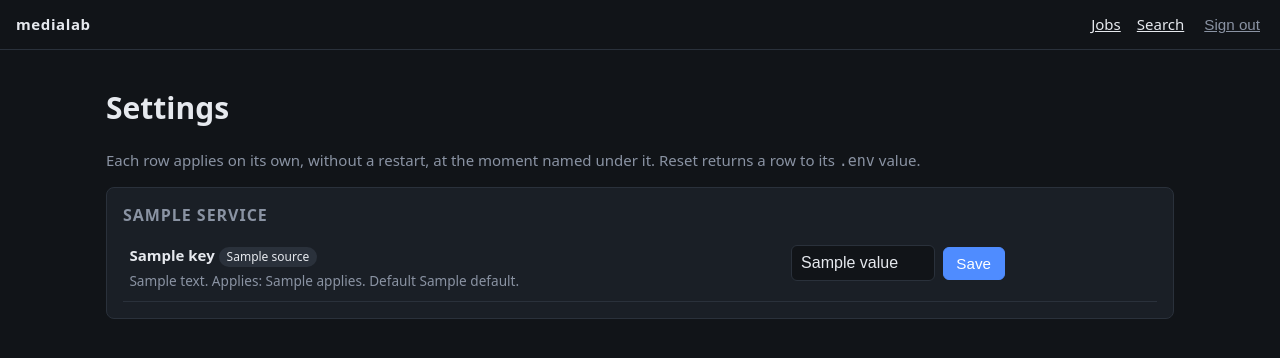
After one commit to MickMarch/medialab-web, a Python web app: template src/medialab_web/templates/settings.html in a window 1280 px wide. The commit adds this page. Shown: the top 358 px of the page. Run offline with Jinja, Linux system fonts and the light colour scheme; the template is opened without the code that fills it: most values are stand-ins (such as "Sample title", 1, 10 or a date in 2020).

Commit message:
feat: settings page with save and reset per row (#6)

```diff
--- a/pyproject.toml
+++ b/pyproject.toml
@@ -63,7 +63,7 @@ warn_unused_ignores = true
 ignore_missing_imports = true
 
 [tool.uv.sources]
-medialab-contracts = { git = "https://github.com/MickMarch/medialab-contracts", rev = "v0.6.0" }
+medialab-contracts = { git = "https://github.com/MickMarch/medialab-contracts", rev = "v0.7.0" }
 
 [dependency-groups]
 dev = [
--- a/src/medialab_web/client/__init__.py
+++ b/src/medialab_web/client/__init__.py
@@ -1,8 +1,9 @@
 from medialab_web.client._jobs import _JobsMixin
+from medialab_web.client._settings import _SettingsMixin
 from medialab_web.client._status import _StatusMixin
 from medialab_web.client._tmdb import _TmdbMixin
 from medialab_web.client._torrents import _TorrentsMixin
 
 
-class OrchestratorClient(_TmdbMixin, _TorrentsMixin, _StatusMixin, _JobsMixin):
+class OrchestratorClient(_TmdbMixin, _TorrentsMixin, _StatusMixin, _JobsMixin, _SettingsMixin):
     """The bot's single downstream dependency: the medialab-orchestrator gateway."""
--- a/src/medialab_web/main.py
+++ b/src/medialab_web/main.py
@@ -14,7 +14,7 @@ from medialab_web.client import OrchestratorClient
 from medialab_web.config import AppConfig, config
 from medialab_web.limiter import limiter
 from medialab_web.rendering import STATIC_DIR, render
-from medialab_web.routes import jobs, pages, search, system
+from medialab_web.routes import jobs, pages, search, settings, system
 
 logger = logging.getLogger(__name__)
 
@@ -56,6 +56,7 @@ def create_app(cfg: AppConfig | None = None) -> FastAPI:
     app.include_router(pages.router)
     app.include_router(jobs.router)
     app.include_router(search.router)
+    app.include_router(settings.router)
     return app
 
 
--- a/src/medialab_web/static/app.css
+++ b/src/medialab_web/static/app.css
@@ -47,6 +47,16 @@ nav { display: flex; gap: 1rem; align-items: center; }
 .steps li.now { background: var(--accent); color: #fff; }
 .notice.card { margin-bottom: .75rem; }
 .tools { margin: -.5rem 0 1rem; font-size: .85rem; }
+section.settings { margin-bottom: 1rem; }
+table.settings { width: 100%; border-collapse: collapse; }
+table.settings td { padding: .6rem .4rem; border-bottom: 1px solid var(--line); vertical-align: top; }
+.setting-name p { margin: .25rem 0 0; font-size: .85rem; }
+.setting-control form { display: flex; gap: .5rem; align-items: center; flex-wrap: wrap; }
+.setting-control input, .setting-control select { width: 9rem; }
+@media (max-width: 700px) {
+  table.settings tr { display: block; padding: .5rem 0; }
+  table.settings td { display: block; border: none; padding: .15rem .25rem; }
+}
 p.muted a { color: var(--accent); margin-left: .5rem; }
 nav a { color: var(--fg); }
 .searchbar { display: flex; gap: .5rem; align-items: center; margin-bottom: 1rem; }
--- a/src/medialab_web/templates/index.html
+++ b/src/medialab_web/templates/index.html
@@ -2,6 +2,7 @@
 {% block nav %}
 <nav>
   <a href="/search">Search</a>
+  <a href="/settings">Settings</a>
   <form method="post" action="/logout"><button class="link">Sign out</button></form>
 </nav>
 {% endblock %}
--- /dev/null
+++ b/src/medialab_web/templates/partials/setting_row.html
@@ -0,0 +1,25 @@
+<tr id="setting-{{ service }}-{{ s.key }}">
+  <td class="setting-name">
+    <strong>{{ s.key }}</strong>
+    <span class="badge {{ 'ok' if s.source == 'override' else '' }}">{{ s.source }}</span>
+    <p class="muted">{{ s.description }} Applies: {{ s.applies }}. Default {{ s.default }}.</p>
+  </td>
+  <td class="setting-control">
+    <form hx-put="/settings/{{ service }}/{{ s.key }}" hx-target="#setting-{{ service }}-{{ s.key }}" hx-swap="outerHTML">
+      {% if s.type == "choice" %}
+      <select name="value">
+        {% for c in s.choices %}<option value="{{ c }}" {% if c == s.value %}selected{% endif %}>{{ c }}</option>{% endfor %}
+      </select>
+      {% elif s.type == "int" %}
+      <input type="number" name="value" value="{{ s.value }}"{% if s.min is not none %} min="{{ s.min }}"{% endif %}{% if s.max is not none %} max="{{ s.max }}"{% endif %} required>
+      {% else %}
+      <input type="text" name="value" value="{{ s.value }}" required>
+      {% endif %}
+      <button class="primary">Save</button>
+      {% if s.source == "override" %}
+      <button type="button" class="link" hx-delete="/settings/{{ service }}/{{ s.key }}" hx-target="#setting-{{ service }}-{{ s.key }}" hx-swap="outerHTML">Reset</button>
+      {% endif %}
+      {% if notice %}<span class="notice">{{ notice }}</span>{% endif %}
+    </form>
+  </td>
+</tr>
--- a/src/medialab_web/templates/search.html
+++ b/src/medialab_web/templates/search.html
@@ -3,6 +3,7 @@
 {% block nav %}
 <nav>
   <a href="/">Jobs</a>
+  <a href="/settings">Settings</a>
   <form method="post" action="/logout"><button class="link">Sign out</button></form>
 </nav>
 {% endblock %}
--- /dev/null
+++ b/src/medialab_web/templates/settings.html
@@ -0,0 +1,29 @@
+{% extends "base.html" %}
+{% block title %}Settings - medialab{% endblock %}
+{% block nav %}
+<nav>
+  <a href="/">Jobs</a>
+  <a href="/search">Search</a>
+  <form method="post" action="/logout"><button class="link">Sign out</button></form>
+</nav>
+{% endblock %}
+{% block content %}
+<h1>Settings</h1>
+<p class="muted">Each row applies on its own, without a restart, at the moment named under it. Reset returns a row to its <code>.env</code> value.</p>
+{% if services is none %}
+<p class="error">Could not load settings from the gateway.</p>
+{% else %}
+{% for service, rows in services.items() %}
+<section class="card settings">
+  <h2>{{ service }}</h2>
+  <table class="settings">
+    <tbody>
+    {% for s in rows %}
+    {% include "partials/setting_row.html" %}
+    {% endfor %}
+    </tbody>
+  </table>
+</section>
+{% endfor %}
+{% endif %}
+{% endblock %}
```
Also changed, not shown: CLAUDE.md (+2 -1 lines), src/medialab_web/client/_base.py (+17 -0 lines), src/medialab_web/client/_settings.py (added, +19 -0 lines), src/medialab_web/routes/settings.py (added, +56 -0 lines), tests/test_client.py (+37 -0 lines), tests/test_settings_page.py (added, +90 -0 lines), CHANGELOG.md, README.md, 1 other file.
